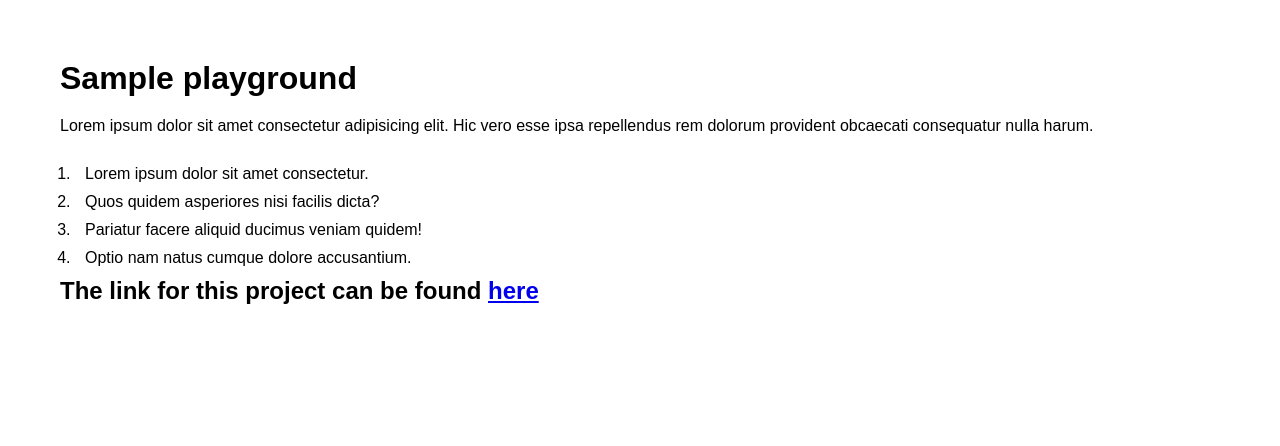
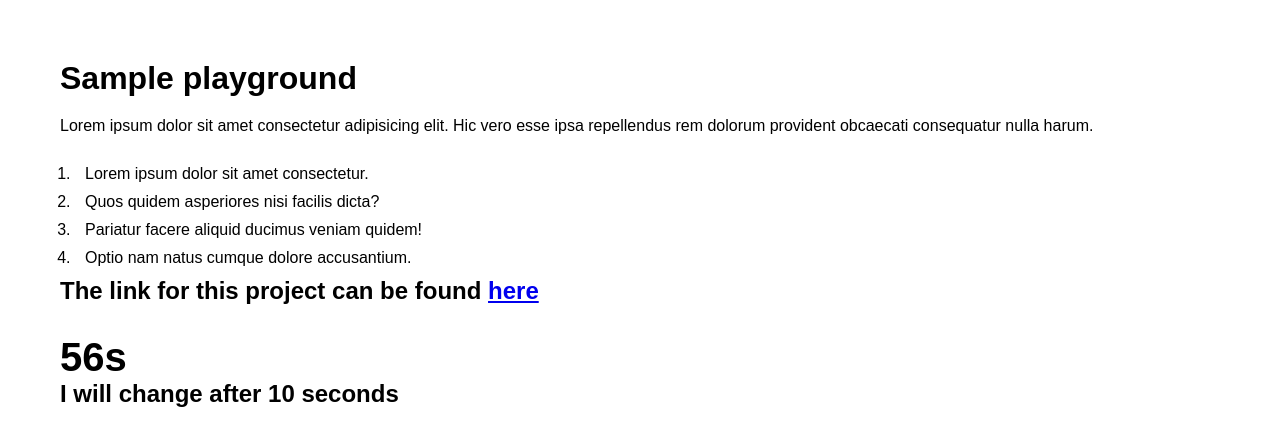
Before and after one commit to dostonsobirov2020/playground, a plain HTML site: page index.html in a window 1280 px wide. Drawn offline with Linux system fonts and the light colour scheme.

Commit message:
Added playground js and modified html and css related to that

```diff
--- a/index.html
+++ b/index.html
@@ -18,6 +18,10 @@
     </ol>
 
     <h2>The link for this project can be found <a href="https://github.com/dostonsobirov2020/playground">here</a></h2>
-    <script src="scripts/script.js"></script>
+
+    <h2 class="countdown" id="countdown"></h2>
+    <h2 class="random" id="random"></h2>
+    <!-- <script src="scripts/script.js"></script> -->
+    <script src="/scripts/playground.js"></script>
 </body>
 </html>
--- /dev/null
+++ b/scripts/playground.js
@@ -0,0 +1,39 @@
+const countdown = document.getElementById('countdown');
+const randomTitle = document.getElementById('random');
+let time = 60;
+
+// const timeCountdown = setInterval(() => {
+//     if (time > 0) {
+//         countdown.innerText = time + 's';
+//         time--;
+//     } else {
+//         clearInterval(timeCountdown);
+//         countdown.innerText = 'One minute has passed';
+//     }
+// }, 1000);
+
+const countdownTime = setTimeout(function run() {
+    if (time > 0) {
+        countdown.innerText = time + 's';
+        // console.log(time);
+        time--;
+        setTimeout(run, 1000);
+    } else {
+        clearTimeout(countdownTime);
+        countdown.innerText = 'One minute has passed';
+    }
+
+}, 1000);
+
+let randomNum = Math.floor(Math.random() * 11);
+
+const randomCallout = setTimeout(function callFunc() {
+    if (randomNum >= 0) {
+        randomTitle.innerText = `I will change after ${randomNum} seconds`;
+        randomNum--;
+        setTimeout(callFunc, 1000);
+    } else {
+        randomNum = Math.floor(Math.random() * 11);
+        setTimeout(callFunc, 1000);
+    }
+}, randomNum * 500);
--- a/styles/style.css
+++ b/styles/style.css
@@ -21,3 +21,8 @@ ol li {
     padding-left: 10px;
     margin-bottom: 10px;
 }
+
+h2.countdown {
+    margin-top: 30px;
+    font-size: 40px;
+}
```
